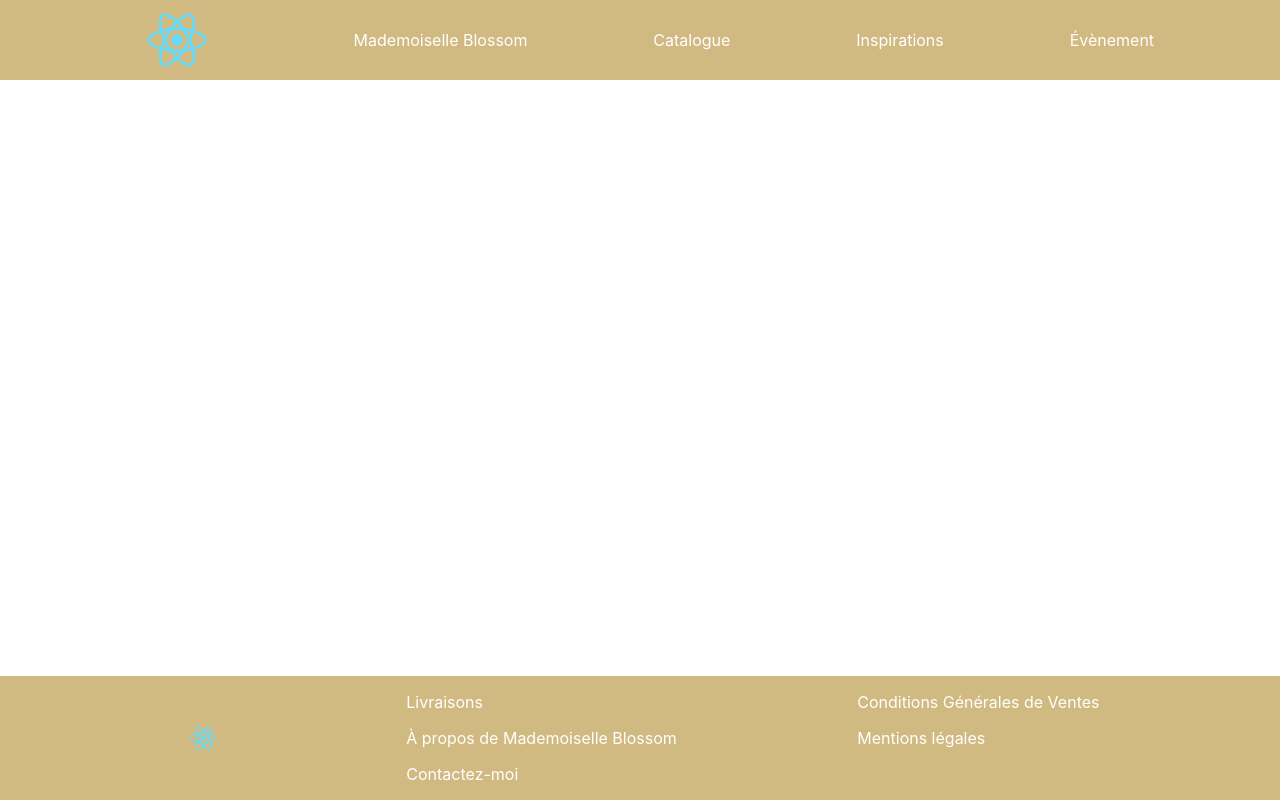
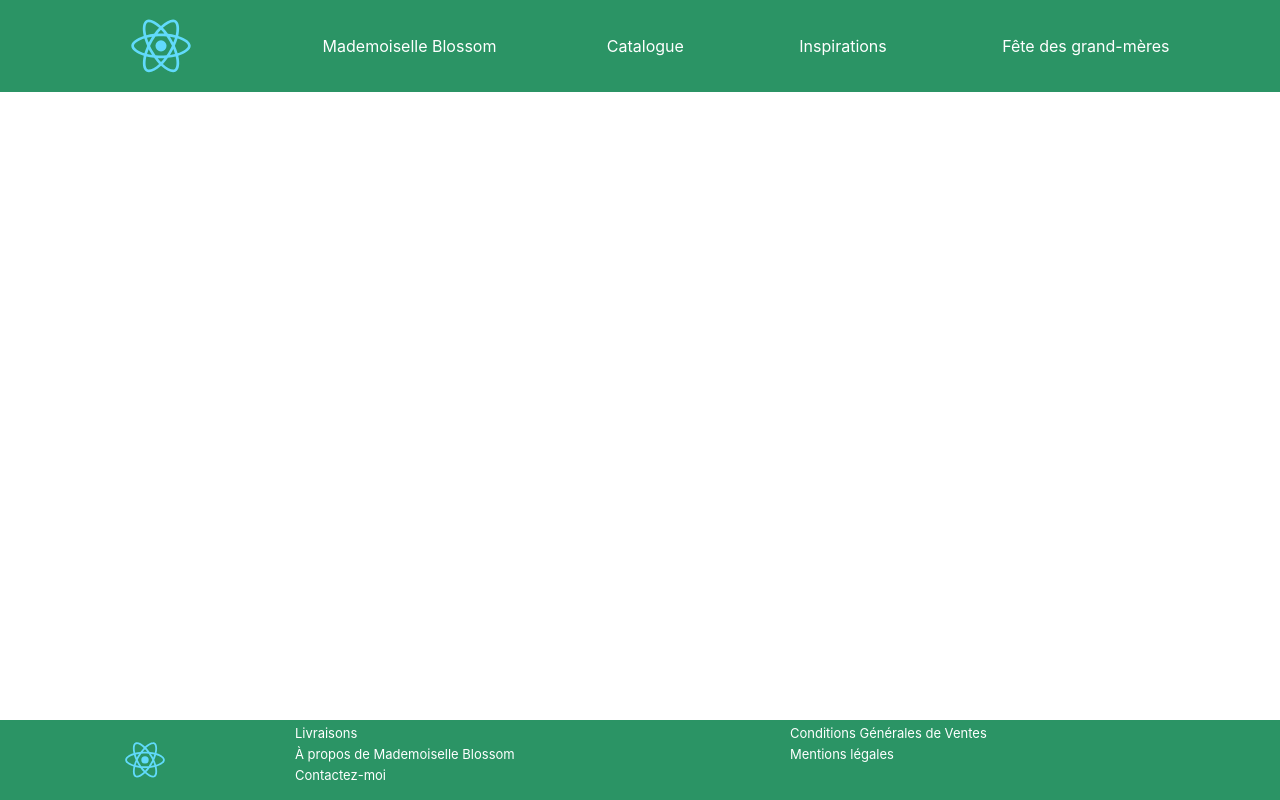
Before and after one commit to AgatheMAEGHT/MademoiselleBlossom, a React (Create React App) app in the folder front/mademoiselle-blossom-front/: page / in a window 1280 px wide. Built offline with nearby package versions, Linux system fonts and the light colour scheme; the HTML template or start-up script is replaced by a standard one.

Commit message:
feat: header dropdowns

```diff
--- a/front/mademoiselle-blossom-front/src/client/footer/footer.css
+++ b/front/mademoiselle-blossom-front/src/client/footer/footer.css
@@ -1,13 +1,27 @@
 #footer {
+    display: flex;
+    justify-content: space-evenly;
+
+    min-height: 10vh;
     background-color: var(--color-2);
     color: var(--color-1);
-    min-height: 10vh;
-
-    display: flex;
-    justify-content: space-evenly;
+    font-size: small;
 }
 
 #footer-logo {
-    height: 4vh;
+    height: 6vh;
     align-self: center;
 }
+
+.footer-col {
+    width: 30%;
+}
+
+.footer-url {
+    margin: 5px;
+    cursor: pointer;
+}
+
+.footer-url:hover {
+    font-weight: 500;
+}
--- a/front/mademoiselle-blossom-front/src/client/footer/footer.tsx
+++ b/front/mademoiselle-blossom-front/src/client/footer/footer.tsx
@@ -8,14 +8,14 @@ function Footer() {
     return (
         <div id="footer">
             <img src={logo} id="footer-logo" alt="logo" />
-            <div>
-                <p>Livraisons</p>
-                <p>À propos de Mademoiselle Blossom</p>
-                <p>Contactez-moi</p>
+            <div className='footer-col'>
+                <p className='footer-url'>Livraisons</p>
+                <p className='footer-url'>À propos de Mademoiselle Blossom</p>
+                <p className='footer-url'>Contactez-moi</p>
             </div>
-            <div>
-                <p>Conditions Générales de Ventes</p>
-                <p>Mentions légales</p>
+            <div className='footer-col'>
+                <p className='footer-url'>Conditions Générales de Ventes</p>
+                <p className='footer-url'>Mentions légales</p>
             </div>
         </div>
     );
--- a/front/mademoiselle-blossom-front/src/client/header/header.css
+++ b/front/mademoiselle-blossom-front/src/client/header/header.css
@@ -1,4 +1,14 @@
 #header {
+    display: flex;
+    flex-direction: column;
+    justify-content: center;
+}
+
+#header-top {
+
+}
+
+#header-buttons {
     background-color: var(--color-2);
     color: var(--color-1);
     min-height: 10vh;
@@ -10,4 +20,53 @@
 
 #header-logo {
     height: 9vh;
+    cursor: pointer;
 }
+
+.header-item {
+    cursor: pointer;
+    text-decoration-color: initial;
+    padding: 10px 5px;
+}
+
+.header-dropdowm {
+    display: none;
+    position: absolute;
+    background-color: var(--color-2);
+    box-shadow: 0px 8px 16px 0px rgba(0, 0, 0, 0.2);
+    border-radius: 10px;
+    min-width: 50px;
+    z-index: 1;
+    overflow: hidden;
+
+    margin-top: 10px;
+    margin-left: -10px;
+    cursor: pointer;
+}
+
+/*Catalog*/
+#catag:hover #catag-dropdown {
+    display: block;
+}
+
+#inspi:hover #inspi-dropdown {
+    display: block;
+}
+
+.header-dropdown-item {
+    margin: 0px;
+    padding: 5px 10px;
+    text-decoration-color: initial;
+}
+
+.header-dropdown:first-child {
+    padding-top: 10px;
+}
+
+.header-dropdown:last-child {
+    padding-bottom: 10px;
+}
+
+.header-dropdown-item:hover {
+    background-color: var(--color-2-darker);
+}
--- a/front/mademoiselle-blossom-front/src/client/header/header.tsx
+++ b/front/mademoiselle-blossom-front/src/client/header/header.tsx
@@ -6,14 +6,31 @@ import './header.css';
 
 function Header() {
     let evnt: boolean = true;
+    let evntName: string = "Fête des grand-mères";
 
     return (
         <div id="header">
-            <img src={logo} id="header-logo" alt="logo" />
-            <p>Mademoiselle Blossom</p>
-            <p>Catalogue</p>
-            <p>Inspirations</p>
-            {evnt && <p>Évènement</p>}
+            <div id="header-top"></div>
+            <div id="header-buttons">
+                <img src={logo} id="header-logo" className='header-item' alt="logo" />
+                <p>Mademoiselle Blossom</p>
+                <div className='header-item' id="catag">
+                    <span>Catalogue</span>
+                    <div className="header-dropdowm" id='catag-dropdown'>
+                        <p className='header-dropdown-item'>Fleurs séchées</p>
+                    </div>
+                </div>
+                <div className='header-item' id="inspi">
+                    <span>Inspirations</span>
+                    <div className="header-dropdowm" id="inspi-dropdown">
+                        <p className='header-dropdown-item'>Mariage</p>
+                        <p className='header-dropdown-item'>Deuil</p>
+                        <p className='header-dropdown-item'>Anniversaire</p>
+                        <p className='header-dropdown-item'>Naissance</p>
+                    </div>
+                </div>
+                {evnt && <p className='header-item'>{evntName}</p>}
+            </div>
         </div>
     );
 }
--- a/front/mademoiselle-blossom-front/src/index.css
+++ b/front/mademoiselle-blossom-front/src/index.css
@@ -8,8 +8,10 @@ body {
 
   --color-0: black;
   --color-1: white;
-  --color-2: #D1BA82;
-  --color-2bis: #28BD79;
+  --color-2: #927d49;
+  --color-2: #2b9465;
+  --color-2-darker: #7d6b3d;
+  --color-2-darker: #20724e;
   --color-3: #FF1358;
 }
 
```
